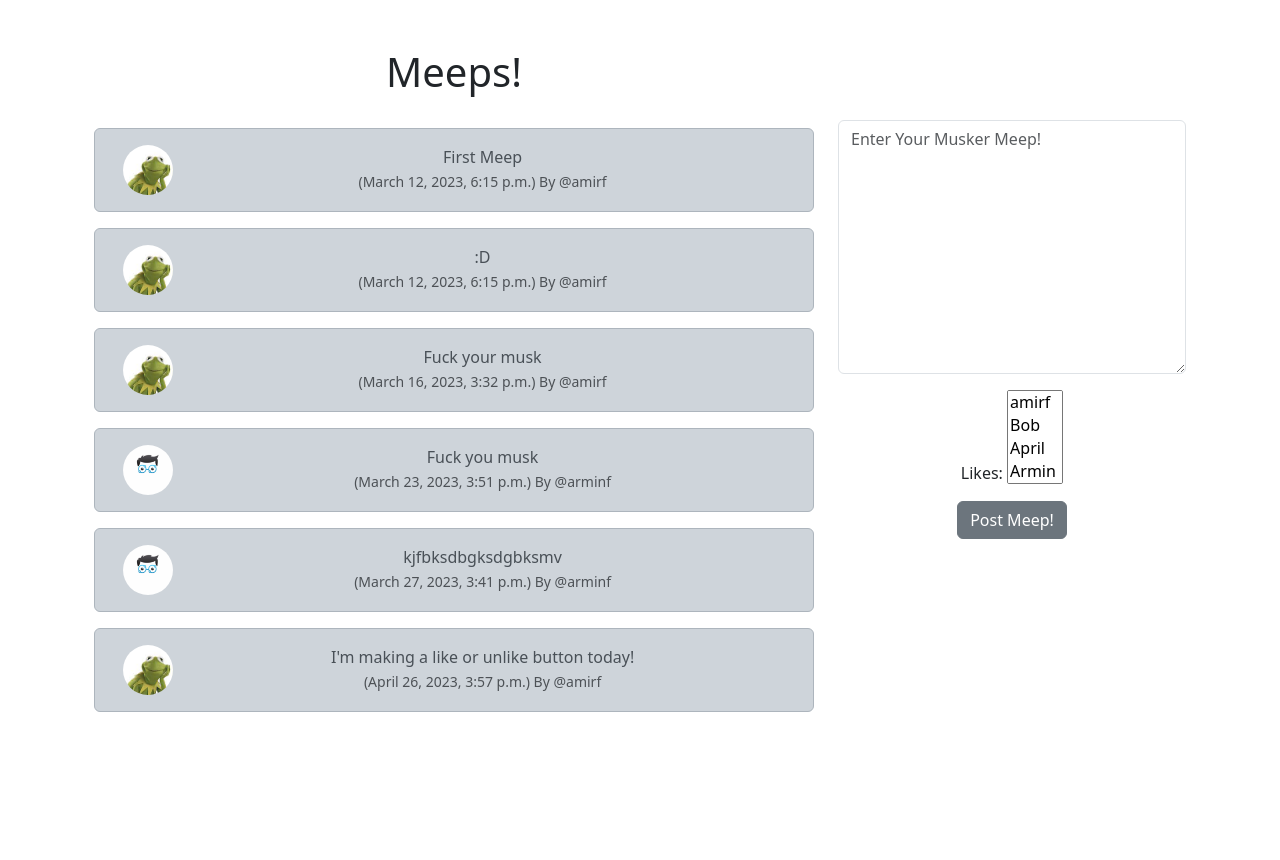
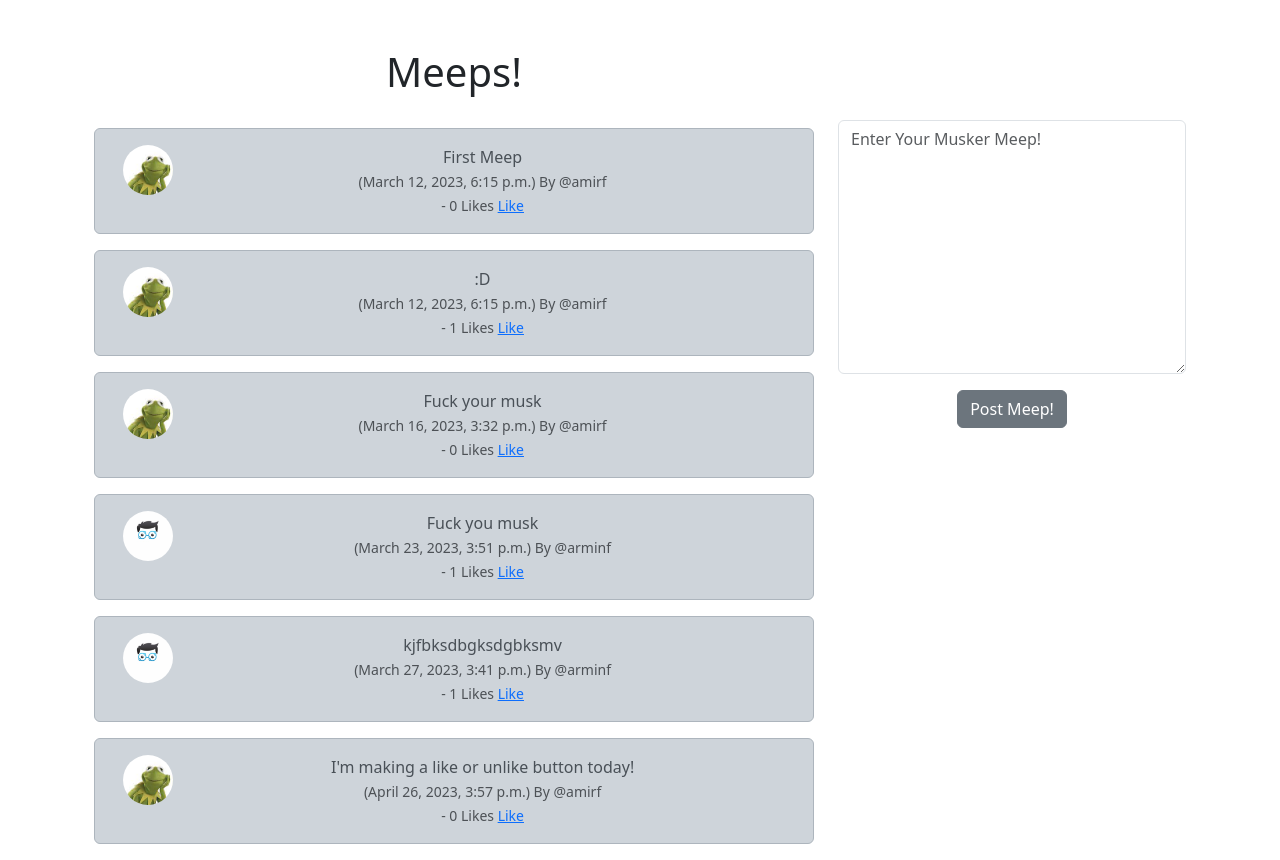
Before and after one commit to amirfaregh/musker, a Django app: template musker/templates/home.html in a window 1280 px wide. Shown: the part 56-916 px from the top of the page. Before the commit the page ends 768 px from the top, so only its background shows below. Run offline with Django 4.2, Linux system fonts and the light colour scheme; the template is opened without the code that fills it: values that come from a table or form of the project are taken from there, others are empty; data comes from the database, SQL or seed files in the repository; both versions use the stored data as it was after the commit.

Commit message:
added_like/unlike_function

```diff
--- a/musker/forms.py
+++ b/musker/forms.py
@@ -32,7 +32,7 @@ class MeepForm(forms.ModelForm):
 
 	class Meta:
 		model = Meep
-		exclude = ("user",)
+		exclude = ("user","likes")
 
 class SignUpForm(UserCreationForm):
 	email = forms.EmailField(label="", widget=forms.TextInput(attrs={'class':'form-control', 'placeholder':'Email Address'}))
--- a/musker/templates/home.html
+++ b/musker/templates/home.html
@@ -22,14 +22,19 @@
 				<img src="{% static 'images/profile_pic.png' %}" width=50 height=50 class="rounded-circle" alt="{{ profile.user.username }}">
 				{% endif %}
 		</div>
-
 		<div class="col-11">
 		  {{ meep.body }}<br/>
-		  <small class="text-muted">
-		  	({{ meep.created_at}}) By
-		  	@{{ meep.user.username }}
-
-		  </small>
+		  	<small class="text-muted">
+		  		({{ meep.created_at}}) By
+		  		@{{ meep.user.username }}
+				<br>
+				- {{meep.number_of_likes}} Likes
+				{% if user in meep.likes.all %}
+				<a href="{% url 'meep_like' meep.id %}">Unlike</a>
+				{% else %}
+				<a href="{% url 'meep_like' meep.id %}">Like</a>
+				{% endif %}
+			</small>
 		</div><br/><br/>
 
 			</div>
--- a/musker/urls.py
+++ b/musker/urls.py
@@ -10,4 +10,5 @@ urlpatterns = [
     path('logout', views.logout_user, name='logout'),
     path('register/', views.register_user, name='register'),
     path('update_user/', views.update_user, name='update_user'),
+    path('meep_like/<int:pk>', views.meep_like, name='meep_like'),
     ]
```
Also changed, not shown: musker/views.py (+15 -1 lines), db.sqlite3.
